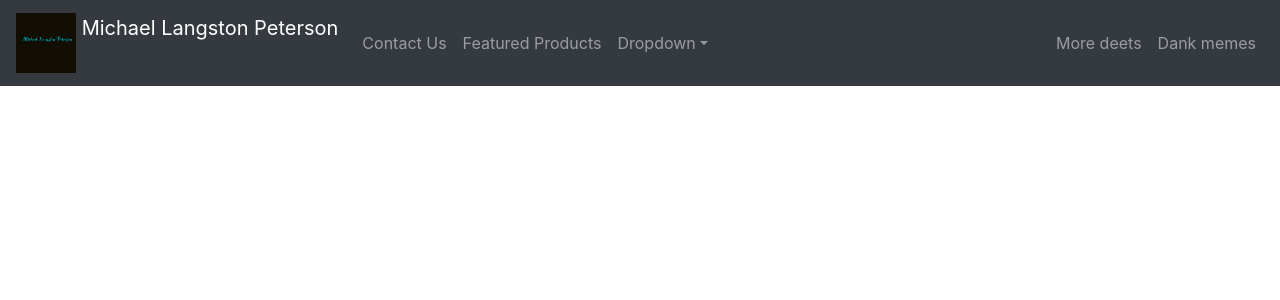
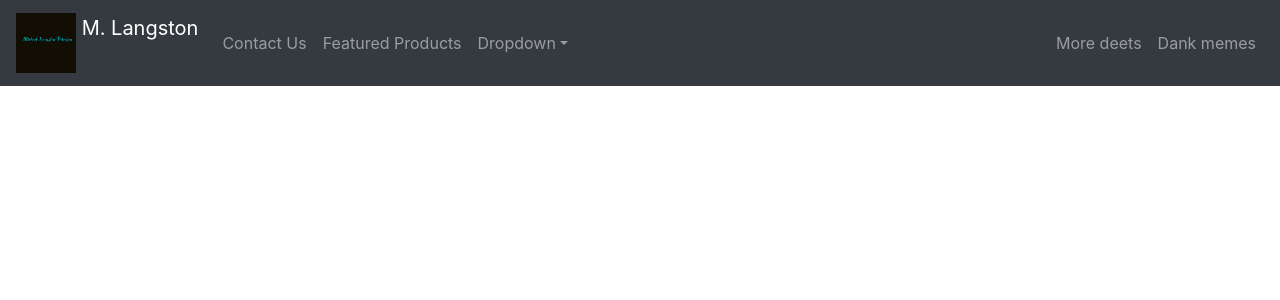
Before and after one commit to MorganPeterson1313/Langston, a React (Create React App) app: page / in a window 1280 px wide. Shown: the top 300 px of the page. Built offline with nearby package versions, Linux system fonts and the light colour scheme.

Commit message:
changed the title on the navbar

```diff
--- a/src/App.js
+++ b/src/App.js
@@ -28,7 +28,7 @@ class App extends Component  {
         height="60"
         className="d-inline-block align-top"
       />{' '}
-      Michael Langston Peterson
+      M. Langston
     </Navbar.Brand>
   <Navbar.Toggle aria-controls="responsive-navbar-nav" />
   <Navbar.Collapse id="responsive-navbar-nav">
```
